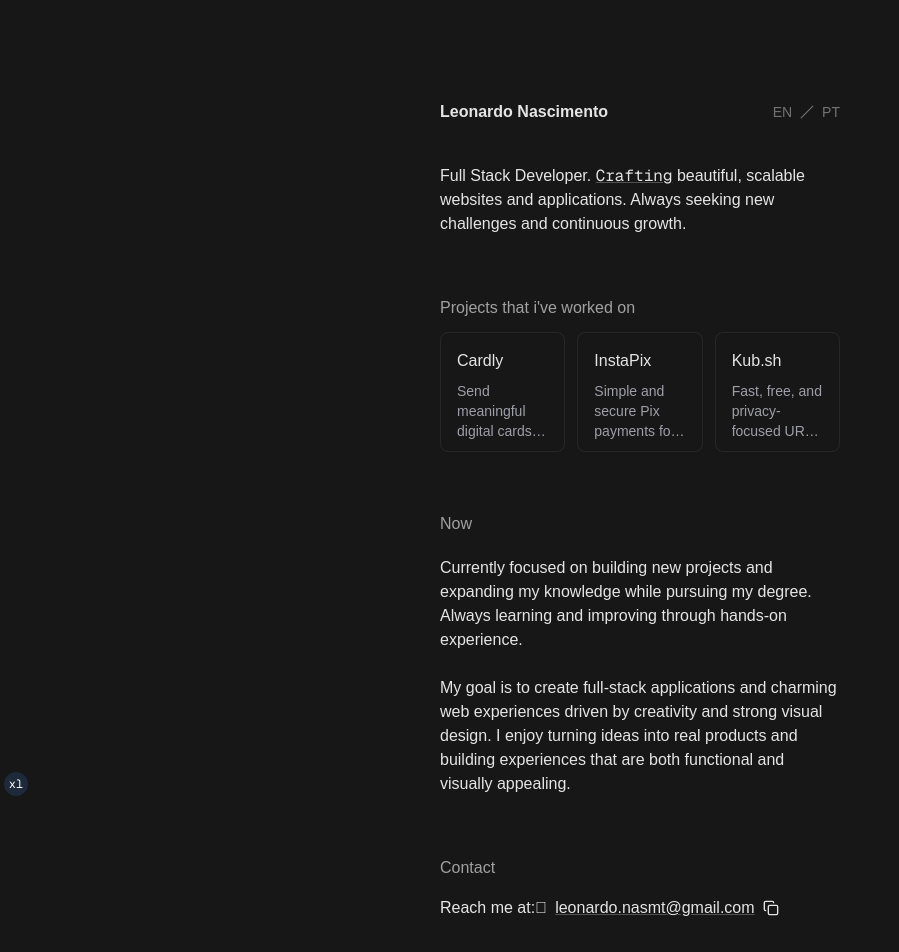
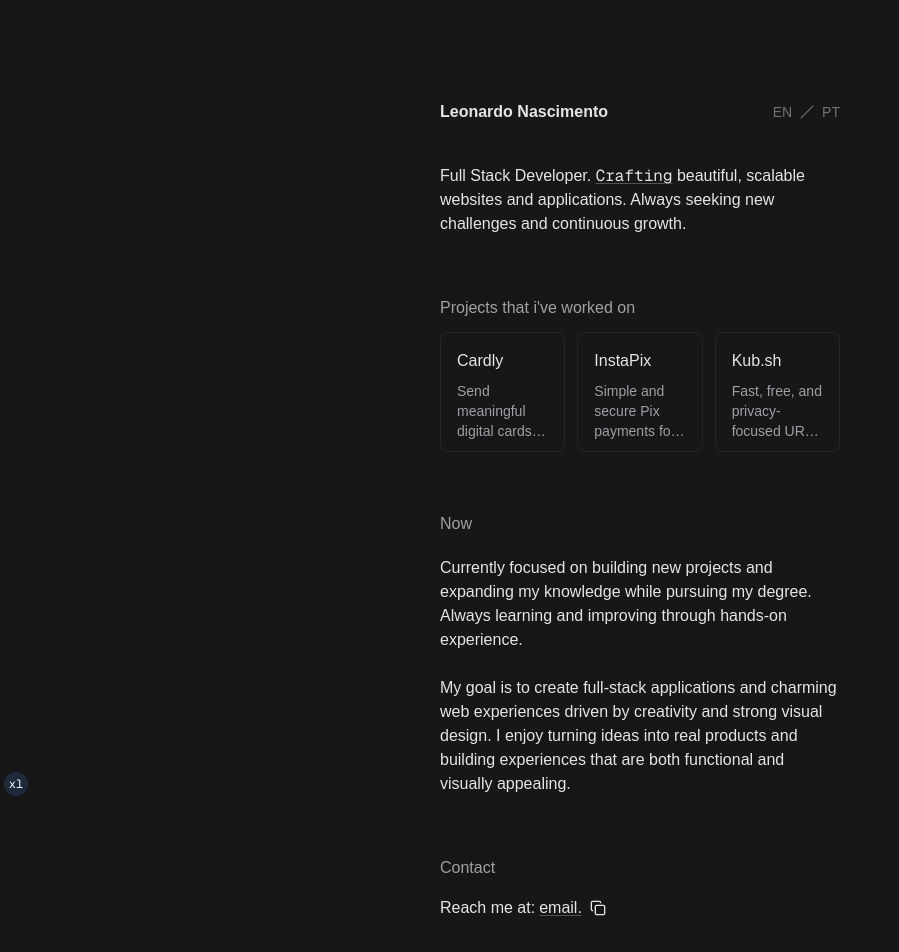
Before and after one commit to leonardonasc/portfolio, a Next.js app: page / in a window 1280 px wide. Shown: the top 952 px of the page, without its empty margins (0-899 px from the left). Built offline with nearby package versions, Linux system fonts and the light colour scheme.

Commit message:
small adjustments of ui; bot preventing mail

```diff
--- a/src/components/content.tsx
+++ b/src/components/content.tsx
@@ -16,7 +16,7 @@ export default function Content() {
                     <h1 className="font-semibold text-neutral-200">Leonardo Nascimento</h1>
                     <Language />
                 </div>
-                <p>Full Stack Developer. <span className="underline font-mono decoration-neutral-600">Crafting</span> beautiful, scalable websites and applications. Always seeking new challenges and continuous growth.</p>
+                <p>Full Stack Developer. <span className="underline underline-offset-2 font-mono decoration-neutral-600">Crafting</span> beautiful, scalable websites and applications. Always seeking new challenges and continuous growth.</p>
             </div>
 
             <div className="flex flex-col gap-y-1">
@@ -38,12 +38,9 @@ export default function Content() {
 
             <div className="flex flex-col gap-y-1">
                 <h3 className="mb-2 text-md text-neutral-400">Contact</h3>
-                <div className="flex flex-col md:items-center md:flex-row gap-x-1">
-                    <p>Reach me at:&#29;</p>
-                    <div className="flex gap-x-2 items-center">
-
-                        <CopyMail />
-                    </div>
+                <div className="flex flex-col md:items-center md:flex-row">
+                    <p>Reach me at:</p>
+                    <CopyMail />
                 </div>
             </div>
 
--- a/src/components/copy-mail.tsx
+++ b/src/components/copy-mail.tsx
@@ -23,7 +23,7 @@ export default function CopyMail() {
                 className="hover:cursor-pointer flex gap-x-2 items-center"
                 aria-label="Copy email"
             >
-                <span className="underline decoration-neutral-600">{email}</span>
+                <span className="underline underline-offset-2 decoration-neutral-600 decoration-1">email.</span>
                 {copy ? (
                     <span className="flex items-center gap-x-1 text-green-600">
                         <CopyCheck size={16} />
```
